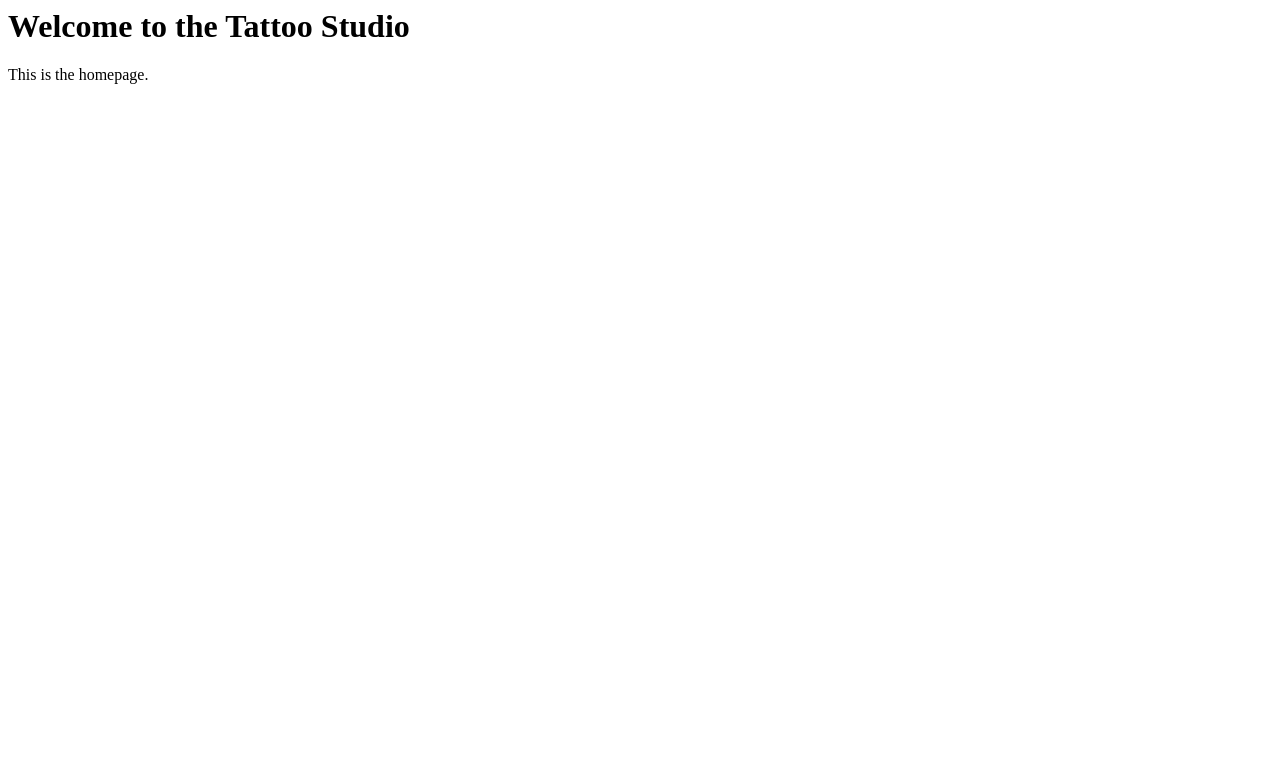
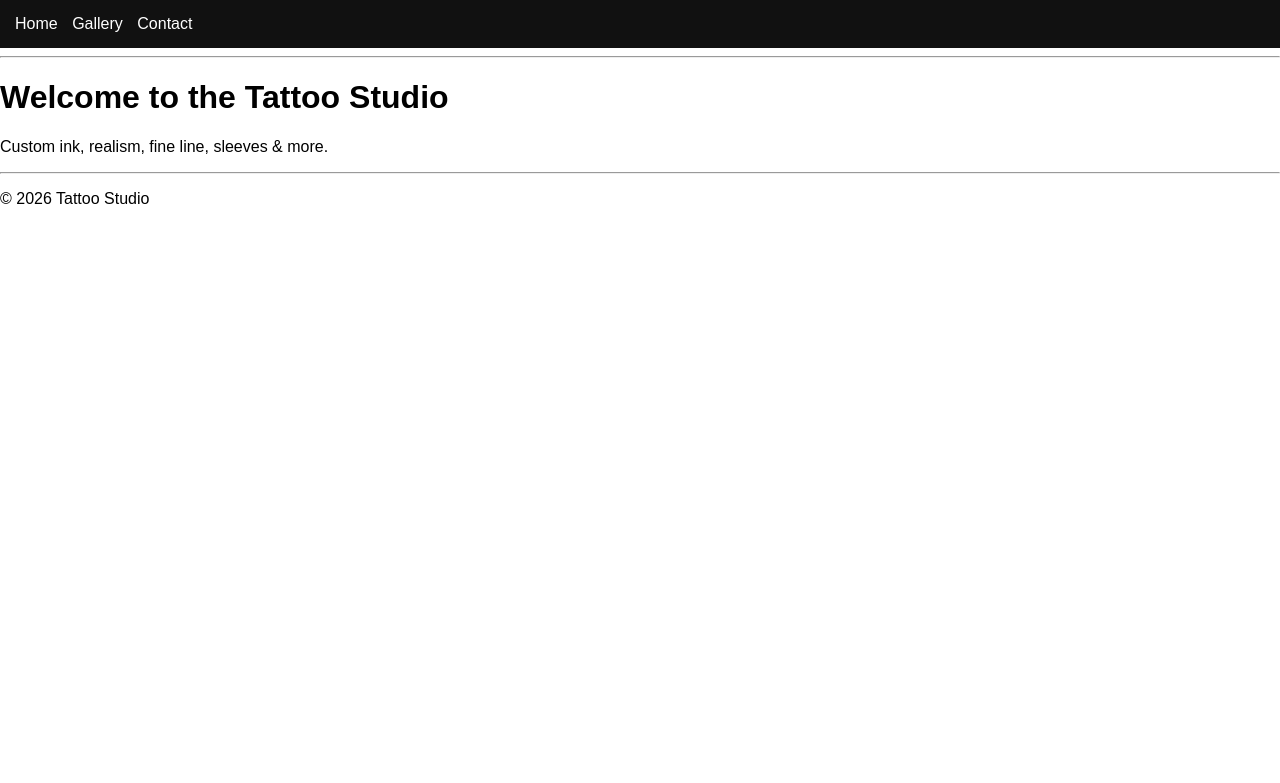
Before and after one commit to morganoleary/ink-by-jord, a Django app: page / in a window 1280 px wide. Shown: the top 783 px of the page. Run offline with Django 5.2, Linux system fonts and the light colour scheme.

Commit message:
Add base template, static files, and initial UI structure

```diff
--- a/config/settings.py
+++ b/config/settings.py
@@ -62,7 +62,7 @@ ROOT_URLCONF = 'config.urls'
 TEMPLATES = [
     {
         'BACKEND': 'django.template.backends.django.DjangoTemplates',
-        'DIRS': [],
+        'DIRS': [BASE_DIR / 'templates'],
         'APP_DIRS': True,
         'OPTIONS': {
             'context_processors': [
--- a/home/templates/home/home.html
+++ b/home/templates/home/home.html
@@ -1,2 +1,6 @@
+{% extends "base.html" %}
+
+{% block content %}
 <h1>Welcome to the Tattoo Studio</h1>
-<p>This is the homepage.</p>
+<p>Custom ink, realism, fine line, sleeves & more.</p>
+{% endblock %}
--- /dev/null
+++ b/static/css/style.css
@@ -0,0 +1,15 @@
+body {
+    font-family: Arial;
+    margin: 0;
+}
+
+nav {
+    background: #111;
+    padding: 15px;
+}
+
+nav a {
+    color: white;
+    margin-right: 10px;
+    text-decoration: none;
+}
--- /dev/null
+++ b/templates/base.html
@@ -0,0 +1,32 @@
+{% load static %}
+
+<!DOCTYPE html>
+<html lang="en">
+<head>
+    <meta charset="UTF-8">
+    <title>Private Tattoo Studio</title>
+
+    <link rel="stylesheet" href="{% static 'css/style.css' %}">
+</head>
+
+<body>
+
+    <nav>
+        <a href="/">Home</a>
+        <a href="/gallery/">Gallery</a>
+        <a href="/contact/">Contact</a>
+    </nav>
+
+    <hr>
+
+    {% block content %}
+    {% endblock %}
+
+    <hr>
+
+    <footer>
+        <p>© 2026 Tattoo Studio</p>
+    </footer>
+
+</body>
+</html>
```
